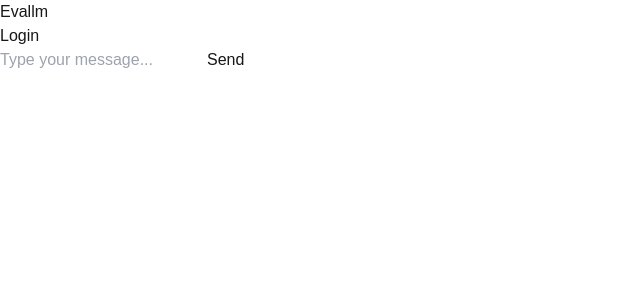
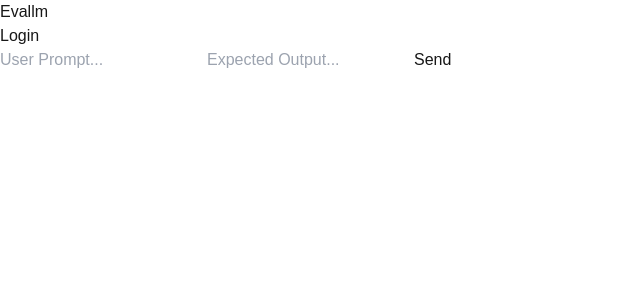
Before and after one commit to sdewhitt/Evallm, a Next.js app in the folder evallm/: page / in a window 1280 px wide. Shown: the top 300 px of the page, without its empty margins (0-640 px from the left). Built offline with nearby package versions, Linux system fonts and the light colour scheme.

Commit message:
3 LLM responses working

```diff
--- a/evallm/src/app/api/chat/route.ts
+++ b/evallm/src/app/api/chat/route.ts
@@ -1,24 +1,31 @@
-/*import Groq from 'groq-sdk';
+import Groq from 'groq-sdk';
 // TODO: Import more LLMs
 
 const groqClient = new Groq({
     apiKey: process.env.GROQ_API_KEY,
-})*/
+})
 
 export async function POST(req: Request) {
     try {
         const body = await req.json();
 
         console.log('Query:', body.message);
+        console.log('Expected Output:', body.expectedOutput);
 
 
         // Call function to retrieve output for each LLM
+        const LLMs = ['llama3-8b-8192', 'mixtral-8x7b-32768', 'gemma2-9b-it'];
+        const llmResponseList: { [key: string]: Promise<any> } = {};
+
+        for (const model of LLMs) {
+            llmResponseList[model] = llmResponse(body.message, model);
+        }
 
 
-        const placeholder = "placeholder for \'response\'";
+        //const placeholder = "placeholder for \'response\'";
 
 
-        return new Response(JSON.stringify({ message: placeholder }), {
+        return new Response(JSON.stringify({ message: llmResponseList }), {
             status: 200,
             headers: { 'Content-Type': 'application/json' },
         });
@@ -29,3 +36,26 @@ export async function POST(req: Request) {
         return new Response(JSON.stringify({ error: error }), { status: 500 });
     }
 }
+
+
+async function llmResponse(userPrompt: string, model: string) {
+    const systemPrompt = "You are an LLM who answers questions.";
+
+
+    const llmResponse = await groqClient.chat.completions.create({
+            messages: [
+                { role: "system", content: systemPrompt },
+                { role: "user", content: userPrompt }, // Add the new user prompt
+                ],
+            model: model,
+        }
+    );
+
+
+    let response = llmResponse.choices[0].message.content;
+    response = response ? response.trim() : '';
+
+    console.log('\nChat completion:\n', response);
+
+    return response;
+}
--- a/evallm/src/app/page.tsx
+++ b/evallm/src/app/page.tsx
@@ -1,4 +1,5 @@
 "use client";
+import exp from "constants";
 import { useState } from "react";
 /*
 type Link = {
@@ -15,30 +16,39 @@ type Message = {
 export default function Home() {
 
   const [message, setMessage] = useState("");
+  const [expectedOutput, setExpectedOutput] = useState("");
   //const [messages, setMessages] = useState<Message[]>([{ role: "ai", content: "Hello! How can I help you today?" },]);
   const [inputText, setInputText] = useState("");
   const [isLoading, setIsLoading] = useState(false);
+  const [error, setError] = useState<string | null>(null);
+
+
+  const handleSubmit = async () => {
+    // Clear the input field
+    setMessage("");
+    setExpectedOutput("");
+    setIsLoading(true);
+    try {
+      if (!message.trim() && expectedOutput.trim()) throw new Error("Please enter a user prompt.");
+      if (!message.trim()) return;
+
+      // Track the user prompt and expected output
+      const prompt = { role: "user" as const, content: message };
+      const expected = { role: "user" as const, content: !expectedOutput.trim() ? expectedOutput : "N/A" };
 
 
 
-  const handleSubmit = async () => {
-    if (!message.trim()) return;
 
-    // Add user message to the conversation
-    const userMessage = { role: "user" as const, content: message };
-    //setMessages(prev => [...prev, userMessage]);
-    setMessage("");
-    setIsLoading(true);
+    //console.log("Query:", prompt);
+    //console.log("Expected Output:", expected);
 
-    console.log("Query:", userMessage);
 
-    try {
       const response = await fetch("/api/chat", {
         method: "POST",
         headers: {
           "Content-Type": "application/json",
         },
-        body: JSON.stringify({ message }),
+        body: JSON.stringify({ message, expectedOutput }),
       });
       console.log("response:", response);
       // Retrieve MULTIPLE LLM responses
@@ -51,7 +61,8 @@ export default function Home() {
 
 
     } catch (error) {
-      console.error("Error:", error);
+      //console.error("Error:", error instanceof Error ? error.message : "unknown");
+      setError(`${error instanceof Error ? error.message : "unknown"}`);
     } finally {
       setIsLoading(false);
     }
@@ -71,8 +82,28 @@ export default function Home() {
       </div>
 
 
-      {/* Input Area */}
+      {/* Error Modal */}
+      {error && (
+        <div className="fixed inset-0 flex items-center justify-center bg-black bg-opacity-50">
+          <div className="bg-stone-800 p-4 rounded-lg shadow-lg">
+            <h2 className="text-xl font-semibold text-red-600">Error</h2>
+            <p className="text-s text-red-600">{error}</p>
+
+            <button
+              onClick={() => setError(null)}
+              className="mt-4 px-4 py-2 bg-red-600 text-stone-900 rounded-xl hover:bg-red-800 transition-all"
+            >
+              Close
+            </button>
+          </div>
+        </div>
+      )}
+
+
+      {/* Bottom Bar */}
       <div className="fixed bottom-0 w-full bg-stone-900 border-t border-gray-950 p-4">
+
+        {/* Input Area */}
         <div className="max-w-3xl mx-auto">
           <div className="flex gap-3 items-center">
             <input
@@ -80,9 +111,19 @@ export default function Home() {
               value={message}
               onChange={e => setMessage(e.target.value)}
               onKeyPress={e => e.key === "Enter" && handleSubmit()}
-              placeholder="Type your message..."
+              placeholder="User Prompt..."
               className="flex-1 rounded-xl border border-stone-700 bg-stone-800 px-4 py-3 text-stone-100 focus:outline-none focus:ring-1 focus:ring-emerald-700 focus:border-transparent placeholder-stone-400"
             />
+            <input
+              type="text"
+              value={expectedOutput}
+              onChange={e => setExpectedOutput(e.target.value)}
+              onKeyPress={e => e.key === "Enter" && message && handleSubmit()}
+              placeholder="Expected Output..."
+              className="flex-1 rounded-xl border border-stone-700 bg-stone-800 px-4 py-3 text-stone-100 focus:outline-none focus:ring-1 focus:ring-emerald-700 focus:border-transparent placeholder-stone-400"
+            />
+
+
             <button
               onClick={handleSubmit}
               disabled={isLoading}
@@ -92,6 +133,9 @@ export default function Home() {
             </button>
           </div>
         </div>
+
+
+
       </div>
 
 
```
Also changed, not shown: evallm/package.json (+7 -6 lines), 1 other file (tests, documents, lock files or other folders).
